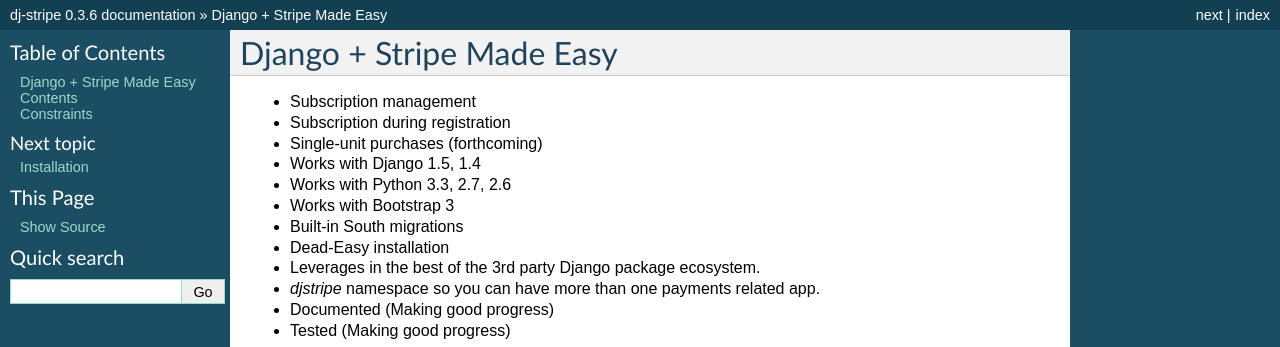
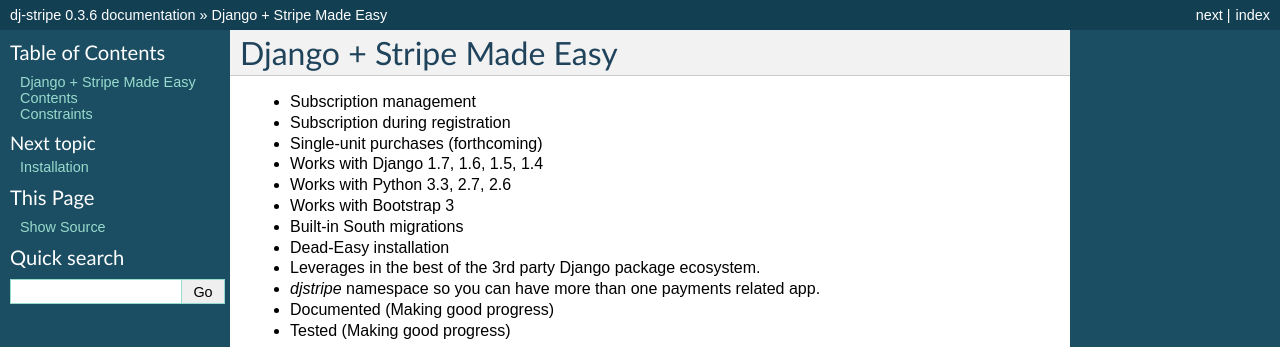
Before and after one commit to dj-stripe/dj-stripe, a Sphinx documentation site: the page built from docs/index.rst, in a window 1280 px wide. Shown: the top 347 px of the page. Built offline with Sphinx 7.4.7, drawn with Linux system fonts in a browser that asks for light colours.

Commit message:
Update docs

```diff
--- a/docs/index.rst
+++ b/docs/index.rst
@@ -9,7 +9,7 @@
 * Subscription management
 * Subscription during registration
 * Single-unit purchases (forthcoming)
-* Works with Django 1.5, 1.4
+* Works with Django 1.7, 1.6, 1.5, 1.4
 * Works with Python 3.3, 2.7, 2.6
 * Works with Bootstrap 3
 * Built-in South migrations
```
